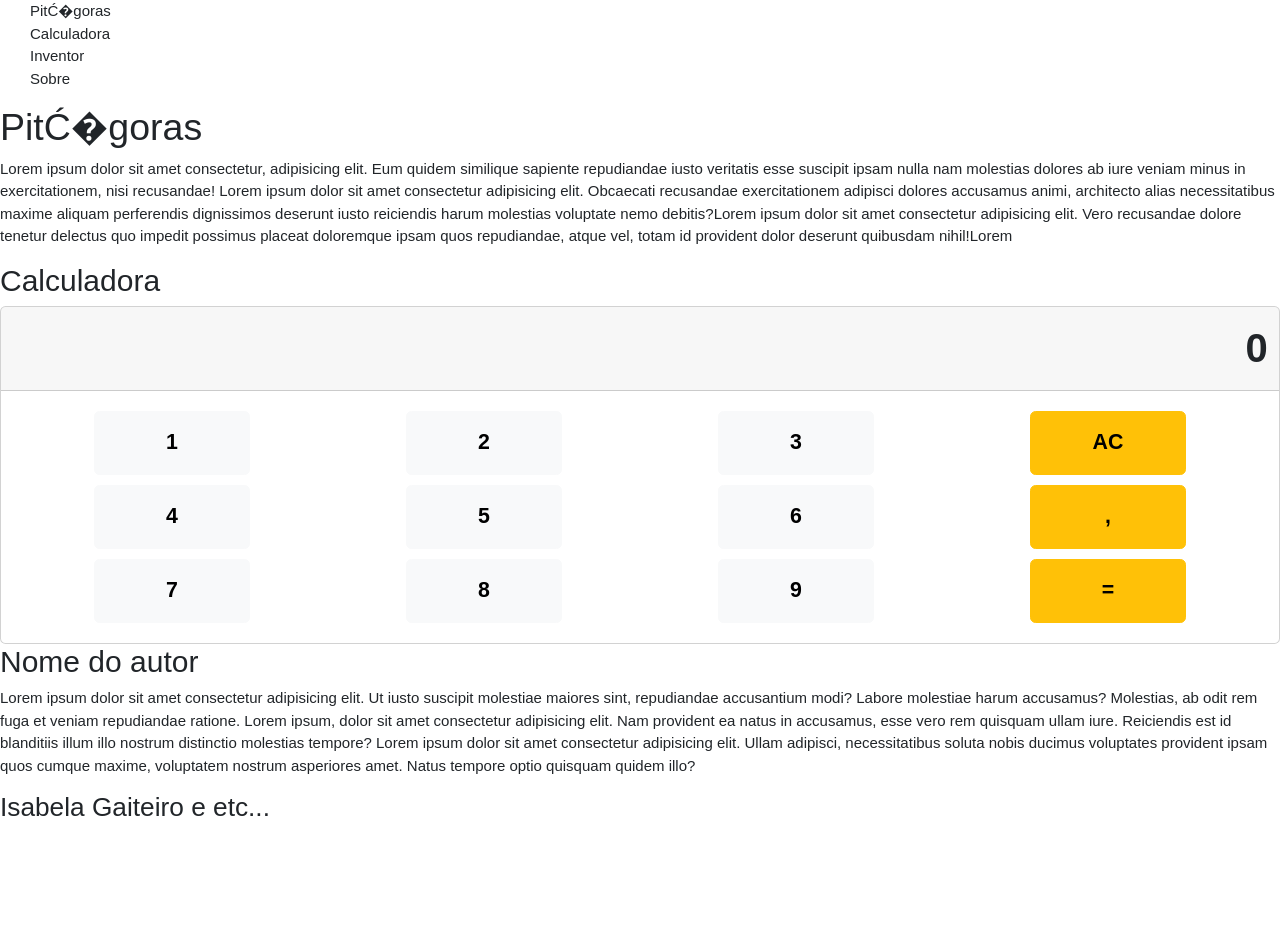
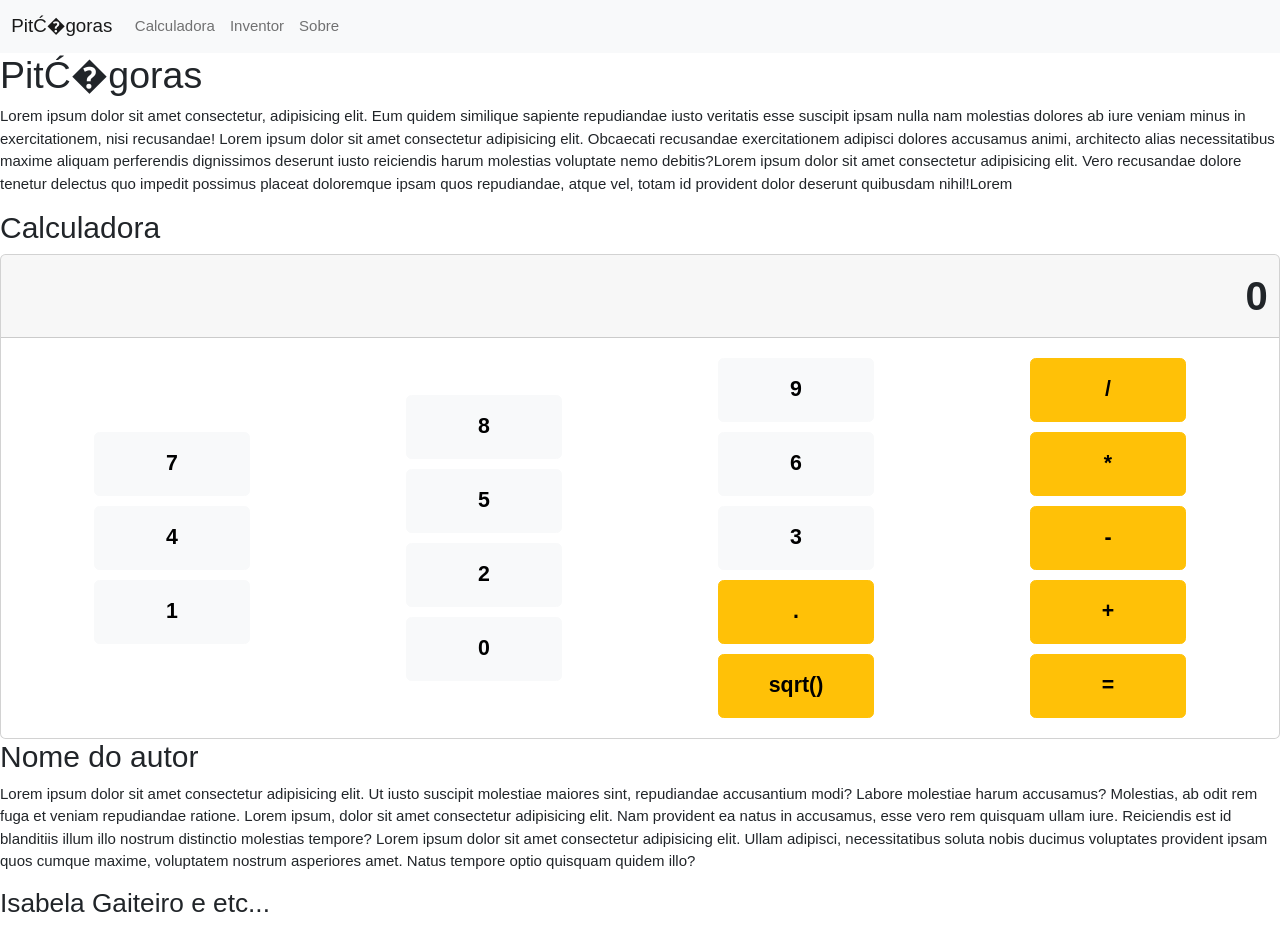
Before and after one commit to Isagaiteiro/Calculadora_Pitagoras, a plain HTML site: page Index.html in a window 1280 px wide. Before the commit the page ends 831 px from the top, so only its background shows below. Drawn offline with nearby package versions, Linux system fonts and the light colour scheme.

Commit message:
Atualizações

```diff
--- a/Index.html
+++ b/Index.html
@@ -11,14 +11,28 @@
 </head>
 
 <body>
-    <nav>
-        <ul>
-            <li>Pitágoras</li>
-            <li>Calculadora</li>
-            <li>Inventor</li>
-            <li>Sobre</li>
-        </ul>
-    </nav>
+    <nav class="navbar navbar-expand-lg bg-light">
+        <div class="container-fluid">
+          <button class="navbar-toggler" type="button" data-bs-toggle="collapse" data-bs-target="#navbarTogglerDemo01" aria-controls="navbarTogglerDemo01" aria-expanded="false" aria-label="Toggle navigation">
+            <span class="navbar-toggler-icon"></span>
+          </button>
+          <div class="collapse navbar-collapse" id="navbarTogglerDemo01">
+            <a class="navbar-brand" href="#">Pitágoras</a>
+            <ul class="navbar-nav me-auto mb-2 mb-lg-0">
+              <li class="nav-item">
+                <a class="nav-link" href="#">Calculadora</a>
+              </li>
+              <li class="nav-item">
+                <a class="nav-link" href="#">Inventor</a>
+              </li>
+              <li class="nav-item">
+                <a class="nav-link" href="#">Sobre</a>
+              </li>
+            </ul>
+          </div>
+        </div>
+      </nav>
+
     <header>
         <h1 class="title-header">Pitágoras</h1>
         <p class="text-header">Lorem ipsum dolor sit amet consectetur, adipisicing elit. Eum quidem similique sapiente repudiandae iusto veritatis esse suscipit ipsam nulla nam molestias dolores ab iure veniam minus in exercitationem, nisi recusandae! Lorem ipsum dolor sit amet consectetur adipisicing elit. Obcaecati recusandae exercitationem adipisci dolores accusamus animi, architecto alias necessitatibus maxime aliquam perferendis dignissimos deserunt iusto reiciendis harum molestias voluptate nemo debitis?Lorem ipsum dolor sit amet consectetur adipisicing elit. Vero recusandae dolore tenetur delectus quo impedit possimus placeat doloremque ipsam quos repudiandae, atque vel, totam id provident dolor deserunt quibusdam nihil!Lorem</p>
@@ -36,26 +50,34 @@
             <!--Espaço para colocar os botões-->
             <div class="card-body">
                 <div class="collumn">
+                        <button id="bt-num-7" type="button" class="btn btn-light btn-block">7</button>
+                        <button id="bt-num-4" type="button" class="btn btn-light btn-block">4</button>
                         <button id="bt-num-1" type="button" class="btn btn-light btn-block">1</button>
-                        <button id="bt-num-2" type="button" class="btn btn-light btn-block">4</button>
-                        <button id="bt-num-3" type="button" class="btn btn-light btn-block">7</button>
+
                 </div>
                 <div class="collumn">
-                        <button id="bt-num-4" type="button" class="btn btn-light btn-block">2</button>
+                        <button id="bt-num-8" type="button" class="btn btn-light btn-block">8</button>
                         <button id="bt-num-5" type="button" class="btn btn-light btn-block">5</button>
-                        <button id="bt-num-6" type="button" class="btn btn-light btn-block">8</button>
+                        <button id="bt-num-2" type="button" class="btn btn-light btn-block">2</button>
+                        <button id="bt-num-0" type="button" class="btn btn-light btn-block">0</button>
                 </div>
                 <div class="collumn">
-                        <button id="bt-num-7" type="button" class="btn btn-light btn-block">3</button>
+                        <button id="bt-num-7" type="button" class="btn btn-light btn-block">9</button>
                         <button id="bt-num-8" type="button" class="btn btn-light btn-block">6</button>
-                        <button id="bt-num-9" type="button" class="btn btn-light btn-block">9</button>
+                        <button id="bt-num-9" type="button" class="btn btn-light btn-block">3</button>
+                        <button id="bt-num-ponto" type="button" class="btn btn-warning btn-block">.</button>
+                        <button id="bt-op-sqrt" type="button" class="btn btn-warning btn-block">sqrt()</button>
+
                 </div>
                 <div class="collumn">
-                        <button id="bt-op-ac" type="button" class="btn btn-warning btn-block">AC</button>
-                        <button id="bt-op-ponto" type="button" class="btn btn-warning btn-block">,</button>
+                        <button id="bt-op-divi" type="button" class="btn btn-warning btn-block">/</button>
+                        <button id="bt-op-mult" type="button" class="btn btn-warning btn-block">*</button>
+                        <button id="bt-op-sub" type="button" class="btn btn-warning btn-block">-</button>
+                        <button id="bt-op-sum" type="button" class="btn btn-warning btn-block">+</button>
                         <button id="bt-op-equal" type="button" class="btn btn-warning btn-block">=</button>
                 </div>
             </div>
+            <!--<button id="bt-op-ac" type="button" class="btn btn-warning btn-block">AC</button>-->
         </div>
     </article>
     <div class="autor">
```
Also changed, not shown: _css/style.css (line endings or trailing spaces), calculadora.js (line endings or trailing spaces).
